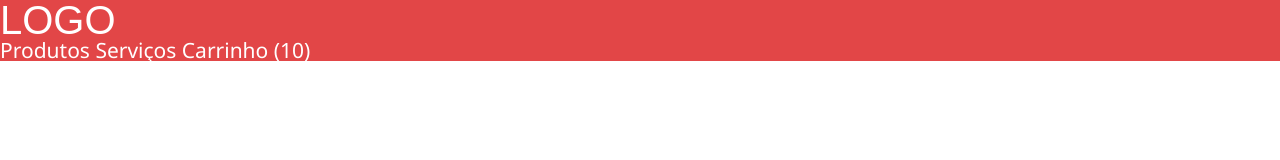
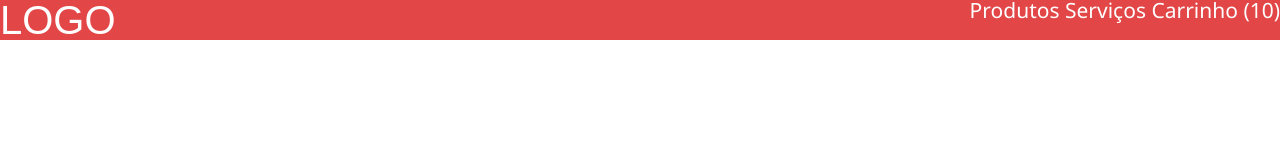
Before and after one commit to Rod94/Fone-Loja, a plain HTML site: page index.html in a window 1280 px wide. Drawn offline with Linux system fonts and the light colour scheme.

Commit message:
aprendendo float

```diff
--- a/header.css
+++ b/header.css
@@ -1,18 +1,21 @@
 header {
   background-color: #e24647;
   color: #fff;
+  overflow: hidden;
 }
 
 nav {
   font-size: 21px;
-  font-family: 'Segoe UI', sans-serif;
+  font-family: 'Segoe UI', 'Roboto',sans-serif;
   text-transform: capitalize;
+  float: right;
 }
 
 h1 {
   font-size: 40px;
   text-transform: uppercase;
-  font-family: 'Arial', sans-serif;
+  font-family: 'Arial', 'Roboto', sans-serif;
+  float: left;
 }
 
 a {
```
